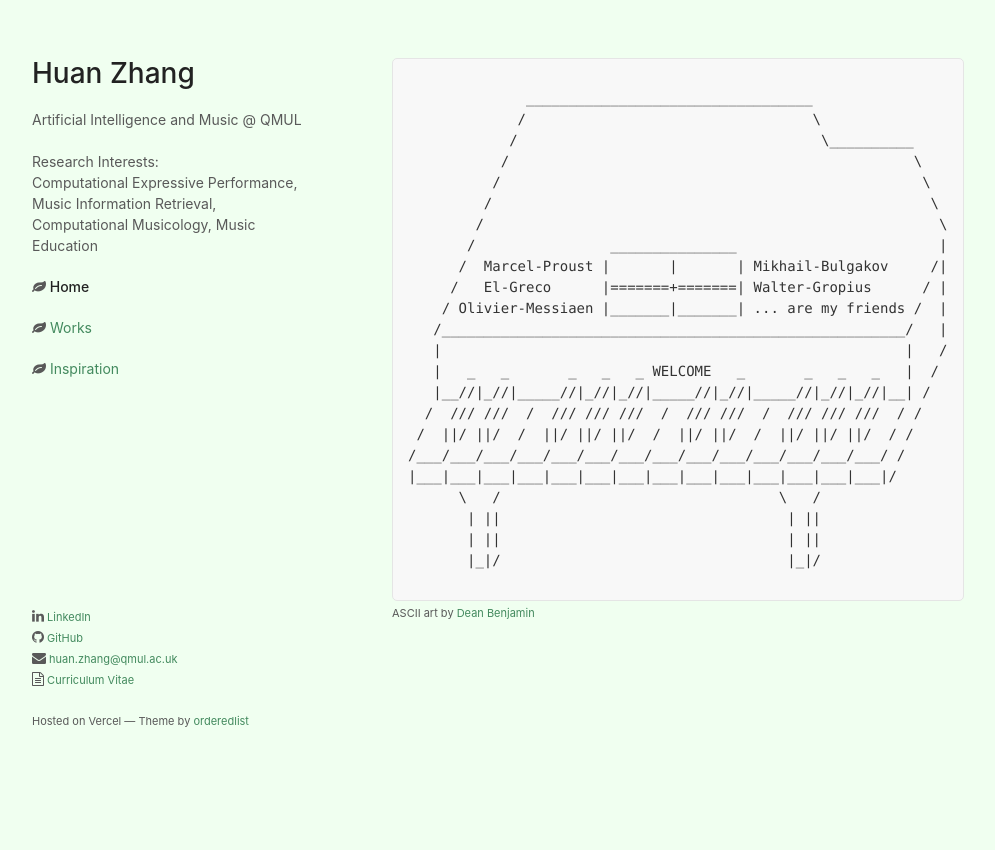
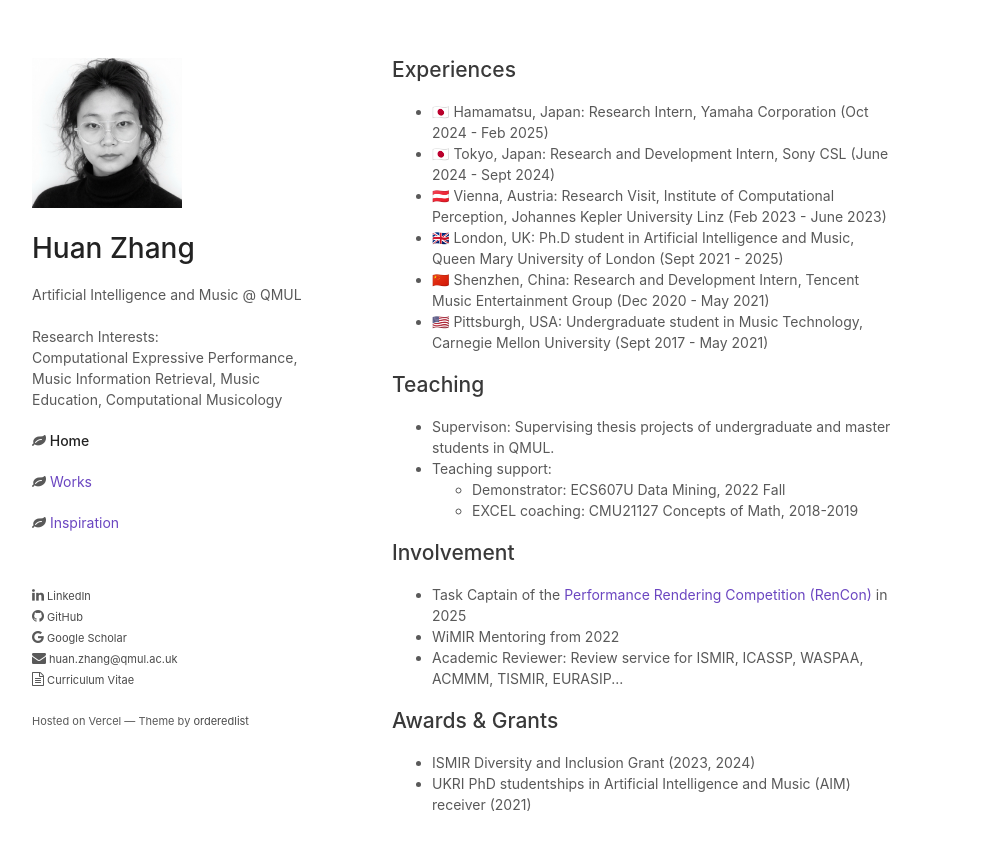
Before and after one commit to anusfoil/Kristin33.github.io, a plain HTML site: page index.html in a window 1280 px wide. Shown: the whole page, without its empty margins (178-1173 px from the left). Before the commit the page ends 800 px from the top, so only its background shows below. Drawn offline with Linux system fonts and the light colour scheme.

Commit message:
color and photo and update 2025 experiences

```diff
--- a/index.html
+++ b/index.html
@@ -11,7 +11,7 @@
             rel="stylesheet"
             href="https://cdnjs.cloudflare.com/ajax/libs/font-awesome/4.7.0/css/font-awesome.min.css"
         />
-        <link rel="icon" href="icon_path" type="image/icon type" />
+        <link rel="icon" type="image/x-icon" href="assets/favicon.ico">
         <meta name="viewport" content="width=device-width" />
         <!--[if lt IE 9]>
             <script src="//html5shiv.googlecode.com/svn/trunk/html5.js"></script>
@@ -20,7 +20,7 @@
     <body>
         <div class="wrapper">
             <header>
-                <!-- <img class='face' src="assets/face.jpg"> -->
+                <img class='face' src="assets/head_bw.jpg">
                 <h1>Huan Zhang</h1>
                 <p>
                     <!-- Music Technology @ Carnegie Mellon<br /> -->
@@ -28,7 +28,7 @@
                     <br />
                     Research Interests: <br />
                     Computational Expressive Performance, Music Information
-                    Retrieval, Computational Musicology, Music Education
+                    Retrieval, Music Education, Computational Musicology
                 </p>
                 <!-- <p class="view"><a href="http://github.com/orderedlist/minimal">View the Project on GitHub  -->
                 <p class="view">
@@ -45,46 +45,46 @@
                 </p>
             </header>
             <section class="home">
-                <!-- <img src="assets/face.jpg"> -->
+                <!-- <h2>Research Statement</h2> -->
+                <!-- <p>
+                    My research expertise centers around machine learning and deep learning for multimodal understanding and generation with a focus on music. I have hands-on experience building efficient and controllable generative models, spanning audio, music, and text, with a strong focus on building scalable, prompt-driven systems. In terms of techniques, I am experienced in using representation learning, contrastive training, transformer-based and diffusion-based architectures for both discriminative and generative tasks.
+                </p> -->
 
-                <pre class="art">
+                <h2>Experiences</h2>
+                <ul>
+                    <li>🇯🇵 Hamamatsu, Japan: Research Intern, Yamaha Corporation (Oct 2024 - Feb 2025)</li>
+                    <li>🇯🇵 Tokyo, Japan: Research and Development Intern, Sony CSL (June 2024 - Sept 2024)</li>
+                    <li>🇦🇹 Vienna, Austria: Research Visit, Institute of Computational Perception, Johannes Kepler University Linz (Feb 2023 - June 2023)</li>
+                    <li>🇬🇧 London, UK: Ph.D student in Artificial Intelligence and Music, Queen Mary University of London (Sept 2021 - 2025)</li>
+                    <li>🇨🇳 Shenzhen, China: Research and Development Intern, Tencent Music Entertainment Group (Dec 2020 - May 2021)</li>
+                    <li>🇺🇸 Pittsburgh, USA: Undergraduate student in Music Technology, Carnegie Mellon University (Sept 2017 - May 2021)</li>
+                </ul>
 
-              __________________________________
-             /                                  \
-            /                                    \__________
-           /                                                \
-          /                                                  \
-         /                                                    \
-        /                                                      \
-       /                _______________                        |
-      /  Marcel-Proust |       |       | Mikhail-Bulgakov     /|
-     /   El-Greco      |=======+=======| Walter-Gropius      / |
-    / Olivier-Messiaen |_______|_______| ... are my friends /  |
-   /_______________________________________________________/   |
-   |                                                       |   /
-   |   _   _       _   _   _ WELCOME   _       _   _   _   |  /
-   |__//|_//|_____//|_//|_//|_____//|_//|_____//|_//|_//|__| /
-  /  /// ///  /  /// /// ///  /  /// ///  /  /// /// ///  / /
- /  ||/ ||/  /  ||/ ||/ ||/  /  ||/ ||/  /  ||/ ||/ ||/  / /
-/___/___/___/___/___/___/___/___/___/___/___/___/___/___/ /
-|___|___|___|___|___|___|___|___|___|___|___|___|___|___|/
-      \   /                                 \   /
-       | ||                                  | ||
-       | ||                                  | ||
-       |_|/                                  |_|/
-        </pre
-                >
+                <h2>Teaching</h2>
+                <ul>
+                    <li>Supervison: Supervising thesis projects of undergraduate and master students in QMUL. </li>
+                    <li>Teaching support:
+                        <ul>
+                            <li>Demonstrator: ECS607U Data Mining, 2022 Fall</li>
+                            <li>EXCEL coaching: CMU21127 Concepts of Math, 2018-2019 </li>
+                        </ul>
+                    </li>
+                    <!-- <li>Piano: I have informally coached families and friends. I'd like to broaden my teaching experience  </li> -->
+                </ul>
 
-                <p>
-                    <small
-                        >ASCII art by
-                        <a
-                            target="_blank"
-                            href="https://asciiart.website/index.php?art=music/pianos"
-                            >Dean Benjamin</a
-                        ></small
-                    >
-                </p>
+                <h2>Involvement</h2>
+
+                <ul>
+                    <li>Task Captain of the <a target="_blank" href="https://ren-con2025.vercel.app/">Performance Rendering Competition (RenCon)</a> in 2025</li>
+                    <li>WiMIR Mentoring from 2022 </li>
+                    <li>Academic Reviewer: Review service for ISMIR, ICASSP, WASPAA, ACMMM, TISMIR, EURASIP... </li>
+                </ul>
+
+                <h2>Awards & Grants</h2>
+                <ul>
+                    <li>ISMIR Diversity and Inclusion Grant (2023, 2024) </li>
+                    <li>UKRI PhD studentships in Artificial Intelligence and Music (AIM) receiver (2021)</li>
+                </ul>
             </section>
             <footer>
                 <!-- <p>This project is maintained by <a href="http://github.com/orderedlist">Steve Smith</a></p> -->
@@ -102,6 +102,12 @@
                     ><small
                         ><a target="_blank" href="https://github.com/anusfoil">
                             GitHub
+                        </a></small
+                    ><br />
+                    <i class="fa fa-google"></i
+                    ><small
+                        ><a target="_blank" href="https://scholar.google.com/citations?user=67nyW64AAAAJ&hl=en">
+                            Google Scholar
                         </a></small
                     ><br />
                     <i class="fa fa-envelope"></i
--- a/stylesheets/styles.css
+++ b/stylesheets/styles.css
@@ -1,5 +1,5 @@
 body {
-  background-color: #f0fff0;
+  background-color: #ffffff;
   padding:50px;
   font: 14px/1.5 -apple-system, BlinkMacSystemFont, "Segoe UI", Roboto, Oxygen, Ubuntu, Cantarell, "Fira Sans", "Droid Sans", "Helvetica Neue", Arial, sans-serif, "Apple Color Emoji", "Segoe UI Emoji", "Segoe UI Symbol";
   color:#595959;
@@ -40,12 +40,13 @@ h3, h4, h5, h6 {
 }*/
 
 a {
-  color:#438a5e;
+  color:#6b46c1;  /* Professional purple */
   text-decoration:none;
 }
 
 a:hover {
-  color:#96bb7c;
+  color:#01b342;  /* Bright Green on hover */
+  text-decoration: underline;
 }
 
 a small {
@@ -125,11 +126,12 @@ th {
    object-position: 100% 0;
 }
 
-.face img {
-   /*width: 100%;*/
-   /*height: 80px;*/
-   /*object-fit: cover;*/
-   /*object-position: 100% 0;*/
+.face {
+   width: 150px;
+   height: 150px;
+   /* border-radius: 50%; */
+   margin-bottom: 20px;
+   object-fit: cover;
 }
 
 header {
@@ -223,6 +225,15 @@ footer {
   -webkit-font-smoothing:subpixel-antialiased;
 }
 
+footer a {
+  color: #4a4a4a;
+}
+
+footer a:hover {
+  color: #000000;
+  text-decoration: none;
+}
+
 @media print, screen and (max-width: 960px) {
 
   div.wrapper {
```
Also changed, not shown: inspiration.html (+13 -4 lines), posts/gallery.html (+7 -1 lines), posts/piano.html (+3 -2 lines), works.html (+39 -14 lines), assets/favicon.ico (added), assets/head_bw.jpg (added), assets/head_bw_.jpg (added), 2 other files.
